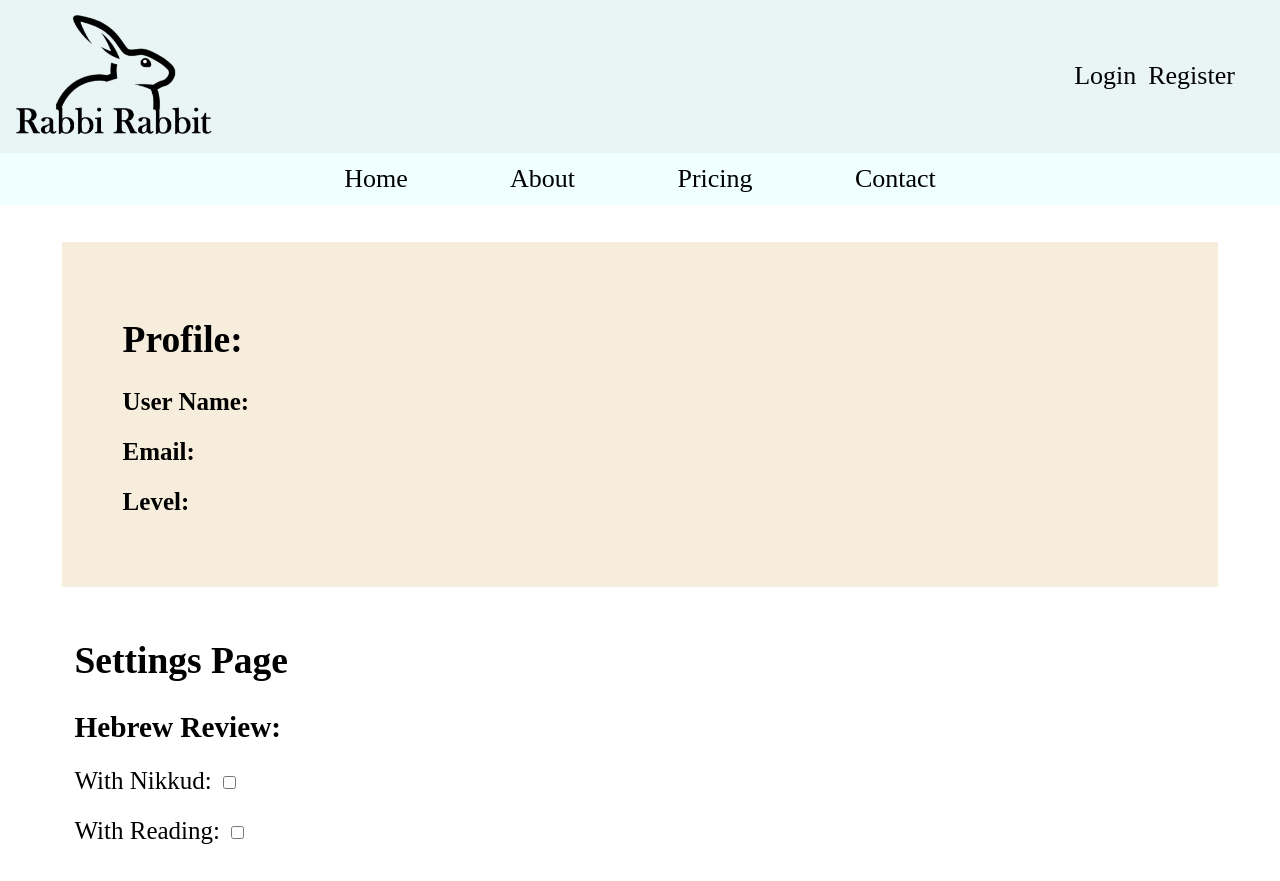
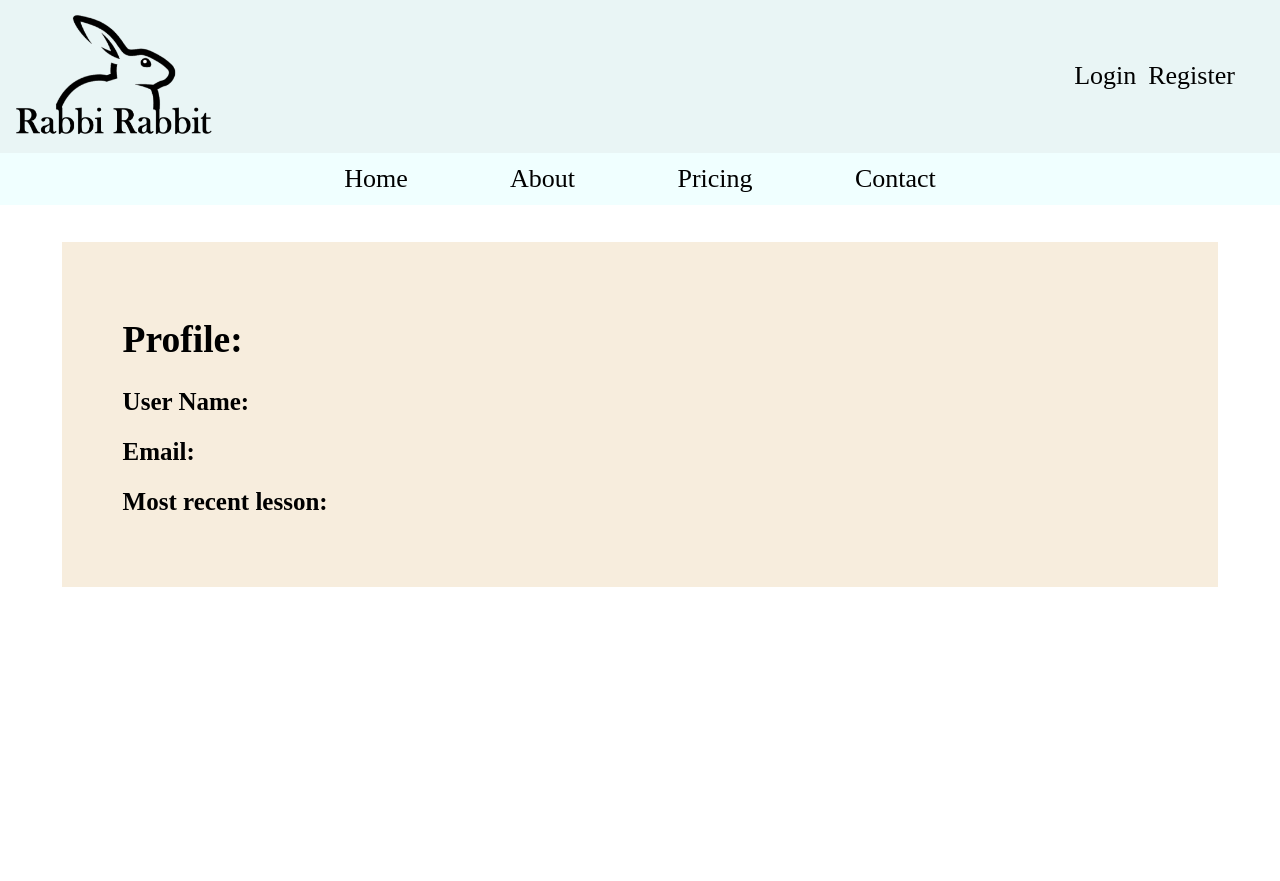
Before and after one commit to Dionne-Stratton/shiba-sensei-frontend-react, a React (Create React App) app: page /account in a window 1280 px wide. After the commit the page ends 800 px from the top, so only its background shows below. Built offline with nearby package versions, Linux system fonts and the light colour scheme; no server answers.

Commit message:
removed level references and settings

```diff
--- a/src/App.css
+++ b/src/App.css
@@ -373,3 +373,10 @@ li {
   font-size: 1.6rem;
   /* border: #000000 1px solid; */
 }
+
+.account-icon {
+  display: flex;
+  /* border: #000000 1px solid; */
+  height: 3rem;
+  width: 3rem;
+}
--- a/src/components/UserPages/Account.js
+++ b/src/components/UserPages/Account.js
@@ -1,13 +1,13 @@
 import React from "react";
 import Profile from "./Profile";
-import Settings from "./Settings";
+// import Settings from "./Settings";
 
 export default function Account(props) {
   const { user } = props;
   return (
     <div className="main-page">
       <Profile user={user} />
-      <Settings user={user} />
+      {/* <Settings user={user} /> */}
     </div>
   );
 }
--- a/src/components/UserPages/Dashboard.js
+++ b/src/components/UserPages/Dashboard.js
@@ -11,7 +11,6 @@ const Dashboard = (props) => {
       {user.user_vocab ? (
         <div className="dashboard-box">
           <h2>Welcome, {user.user_name}!</h2>
-          <p>Level: {user.user_level}</p>
           <div className="lessons-reviews-box">
             <div className="lessons-box">
               <NavLink to="/lessons">
--- a/src/components/UserPages/Profile.js
+++ b/src/components/UserPages/Profile.js
@@ -9,7 +9,7 @@ export default function Profile(props) {
       <h2>Profile:</h2>
       <h4>User Name: {user.user_name}</h4>
       <h4>Email: {user.email}</h4>
-      <h4>Level: {user.user_level}</h4>
+      <h4>Most recent lesson: {user.available_lesson}</h4>
     </div>
   );
 }
```
